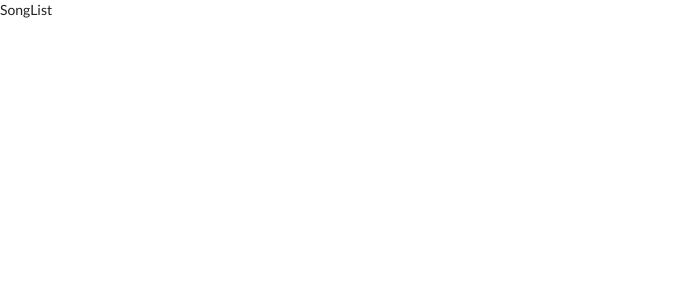
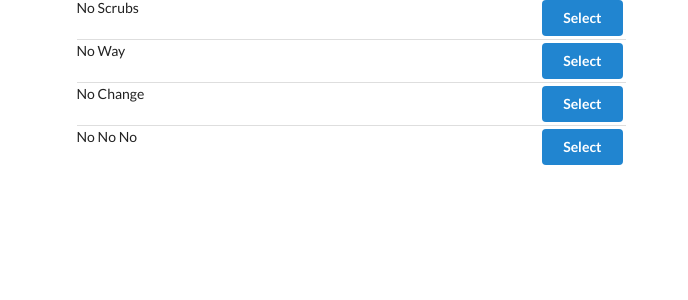
Before and after one commit to samchillcott/redux-songs, a React (Create React App) app: page / in a window 1280 px wide. Shown: the top 300 px of the page, without its empty margins (0-688 px from the left). Built offline with nearby package versions, Linux system fonts and the light colour scheme.

Commit message:
selectSong to connect

```diff
--- a/src/components/App.js
+++ b/src/components/App.js
@@ -3,8 +3,12 @@ import SongList from './SongList';
 
 function App() {
     return (
-        <div>
-            <SongList />
+        <div className="ui container grid">
+            <div className="ui row">
+                <div className="column eight wide">
+                    <SongList />
+                </div>
+            </div>
         </div>
     )
 }
--- a/src/components/SongList.js
+++ b/src/components/SongList.js
@@ -1,14 +1,24 @@
 import React, { Component } from 'react';
 import { connect } from 'react-redux';
+import { selectSong } from '../actions/index';
 
 class SongList extends Component {
+    renderList() {
+        return this.props.songs.map((song) => {
+            return (
+                <div className="item" key={ song.title }>
+                    <div className="right floated content">
+                        <button onClick={() => this.props.selectSong(song)}className="ui primary button">
+                            Select
+                            </button>
+                    </div>
+                    <div className="content">{ song.title }</div>
+                </div>
+            );
+        })
+    }
     render() {
-        console.log(this.props);
-        return (
-            <div>
-                SongList
-            </div>
-        )
+        return <div className="ui divided list">{this.renderList()}</div>
     }
 }
 
@@ -16,4 +26,4 @@ const mapStateToProps = (state) => {
     return { songs: state.songs };
 }
 
-export default connect(mapStateToProps)(SongList);
+export default connect(mapStateToProps, {selectSong})(SongList);
```
